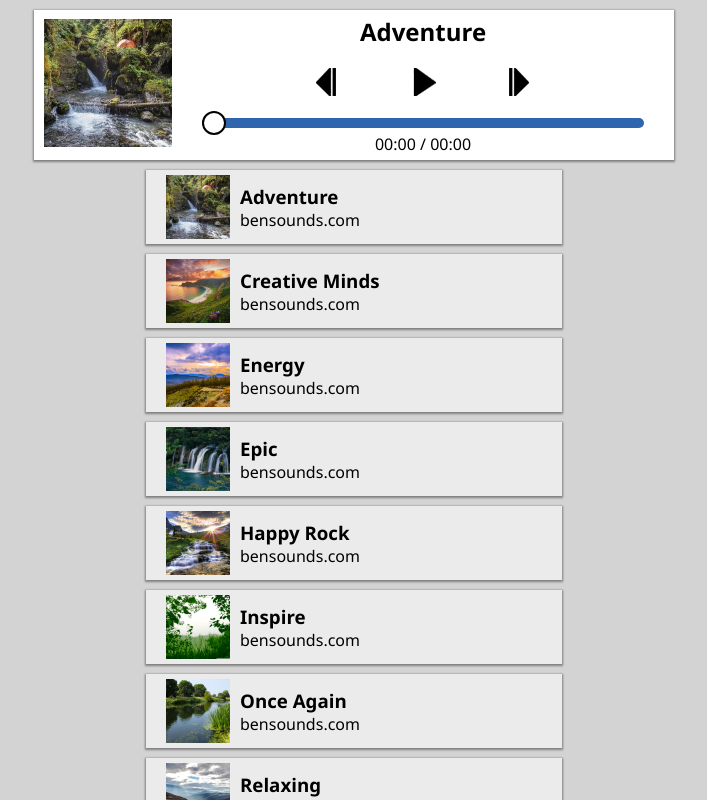
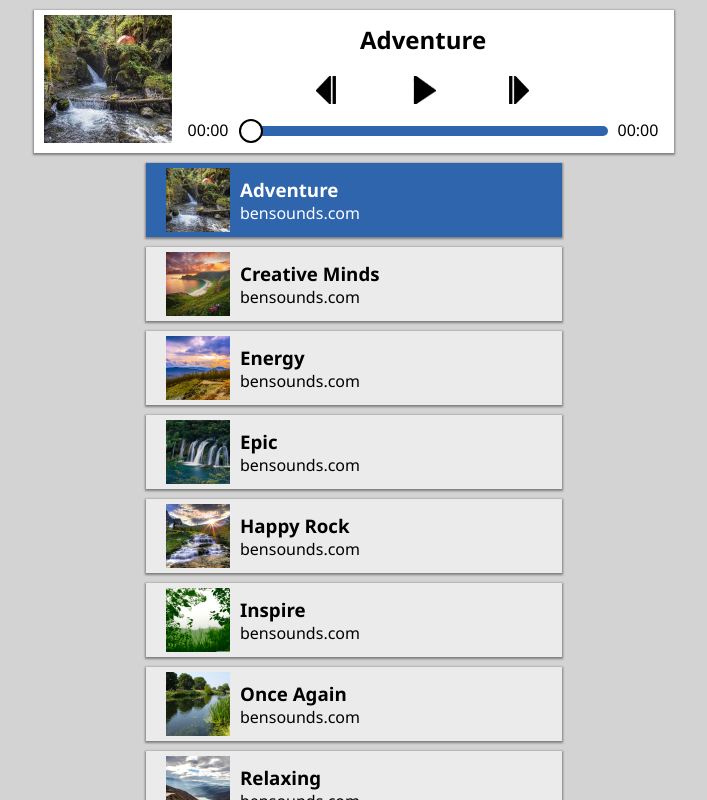
Before and after one commit to raunackt/ReactMusicPlayer, a React (Create React App) app: page / in a window 1280 px wide. Shown: the top 800 px of the page, without its empty margins (286-993 px from the left). Built offline with nearby package versions, Linux system fonts and the light colour scheme.

Commit message:
Minor changes (28/12/2019)

```diff
--- a/src/App.js
+++ b/src/App.js
@@ -43,10 +43,11 @@ function App() {
     else if (cSI < 0) cSI = songsList.length - 1;
     const oldAudioObj = audioObj;
     oldAudioObj.pause();
-    oldAudioObj.removeAttribute("src");
-    oldAudioObj.load();
     const newAudioObj = new Audio();
     newAudioObj.src = songsList[cSI].song;
+    if (newAudioObj.src === oldAudioObj.src)
+      newAudioObj.currentTime = currentSongTime;
+    oldAudioObj.removeAttribute("src");
     setCurrentSongIndex(cSI);
     newAudioObj.onloadeddata = () => {
       if (newAudioObj.readyState > 2) {
@@ -75,8 +76,6 @@ function App() {
   const songNameSrc = songsList[currentSongIndex].songName;
   const posterSrc = songsList[currentSongIndex].songPoster;
 
-  useEffect(() => console.log(currentSongIndex), [currentSongIndex]);
-
   return (
     <main>
       <Player
@@ -95,6 +94,7 @@ function App() {
       />
       <SongsList
         songsArray={songsList}
+        currentSongIndex = {currentSongIndex}
         onPlayOrPause={index => playSong(index)}
       />
     </main>
--- a/src/components/Player.jsx
+++ b/src/components/Player.jsx
@@ -40,6 +40,10 @@ function Player(props) {
               <img src={nextButton} alt="Next Button" />
             </li>
           </div>
+          <span>
+            {calculateMinutes(props.currentSongTime)}:
+            {calculateSeconds(props.currentSongTime)}
+          </span>
           <input
             type="range"
             min="0"
@@ -48,11 +52,9 @@ function Player(props) {
             value={props.currentSongTime}
             onChange={ev => props.onDurationChange(ev.target.value)}
           />
-          <p>
-            {calculateMinutes(props.currentSongTime)}:
-            {calculateSeconds(props.currentSongTime)} /{" "}
+          <span>
             {calculateMinutes(props.songDur)}:{calculateSeconds(props.songDur)}
-          </p>
+          </span>
         </div>
       </div>
     </div>
--- a/src/components/SongsList.jsx
+++ b/src/components/SongsList.jsx
@@ -1,10 +1,18 @@
 import React from "react";
 
 function SongsList(props) {
+  const getClassName = i => {
+    return i === props.currentSongIndex ? "song-item-playing" : "song-item";
+  };
+
   return (
     <div className="song-list-container">
       {props.songsArray.map((songItem, index) => (
-        <div className="song-item" key={songItem.song} onClick ={() => props.onPlayOrPause(index)} >
+        <div
+          className={getClassName(index)}
+          key={songItem.song}
+          onClick={() => props.onPlayOrPause(index)}
+        >
           <img
             src={songItem.songPoster}
             alt="Song Poster"
--- a/src/index.css
+++ b/src/index.css
@@ -4,7 +4,7 @@
   padding: 0px;
 }
 
-body{
+body {
   background-color: lightgray;
 }
 
@@ -13,7 +13,7 @@ main {
   margin: 0px auto;
 }
 
-.player-main-container{
+.player-main-container {
   position: sticky;
   position: -webkit-sticky;
   top: 0;
@@ -44,7 +44,7 @@ main {
 }
 
 .nav-buttons li {
-  transition: .3s;
+  transition: 0.3s;
   list-style: none;
   margin: 0px 5px;
   padding: 10px;
@@ -52,18 +52,19 @@ main {
   cursor: pointer;
 }
 
-.nav-buttons li:hover{
-  transition: .3s;
+.nav-buttons li:hover {
+  transition: 0.3s;
   background-color: lightgray;
 }
 
-.song-list-container{
+.song-list-container {
   width: 65%;
   margin: 10px auto;
 }
 
-.song-item{
-  transition: .2s;
+.song-item,
+.song-item-playing {
+  transition: 0.2s;
   display: flex;
   margin: 10px 0px;
   padding: 5px 10px;
@@ -72,34 +73,42 @@ main {
   cursor: pointer;
 }
 
-.song-item:hover{
-  transition: .2s;
-  background-color: rgb(255, 255, 255);
-  transform: scale(1.02, 1.02);
+.song-item-playing {
+  color: white;
+  background-color: rgb(46, 101, 173);
 }
 
-.song-item img{
+.song-item:hover,
+.song-item-playing:hover {
+  transition: 0.2s;
+  color: white;
+  background-color: rgb(84, 149, 235);
+  box-shadow: 0px 1px 10px 1px gray;
+}
+
+.song-item img,
+.song-item-playing img {
   margin: 0px 10px;
 }
 
-.song-item-details{
+.song-item-details {
   display: flex;
   flex-direction: column;
   justify-content: center;
 }
 
-#songDur{
+#songDur {
   appearance: none;
   outline: none;
   height: 10px;
   background-color: rgb(46, 101, 173);
-  margin: 5px 0px;
-  width: 90%;
+  margin: 5px 10px;
+  width: 75%;
   cursor: pointer;
-  border-radius:5px;
+  border-radius: 5px;
 }
 
-#songDur::-webkit-slider-thumb{
+#songDur::-webkit-slider-thumb {
   appearance: none;
   height: 24px;
   width: 24px;
@@ -108,26 +117,26 @@ main {
   background-color: white;
 }
 
-@media (min-width: 320px) and (max-width: 640px){
-  main{
+@media (min-width: 320px) and (max-width: 640px) {
+  main {
     width: 100%;
   }
 
-  .nav-buttons li{
+  .nav-buttons li {
     width: 32px;
   }
 
-  .song-list-container{
+  .song-list-container {
     width: 90%;
   }
 }
 
-@media (min-width: 650px) and (max-width: 850px){
-  main{
+@media (min-width: 650px) and (max-width: 850px) {
+  main {
     width: 75%;
   }
 
-  .nav-buttons li{
+  .nav-buttons li {
     width: 32px;
   }
 }
```
Also changed, not shown: 1 other file (tests, documents, lock files or other folders).
